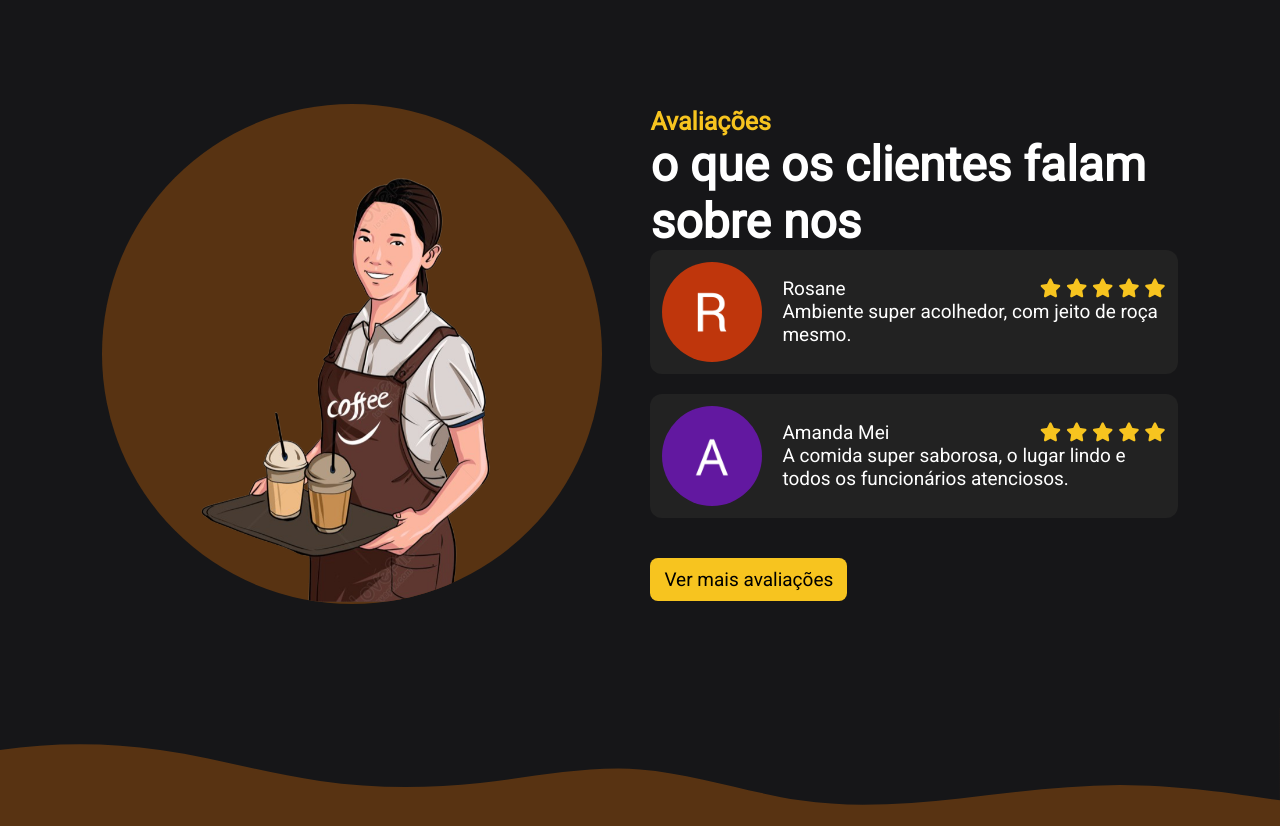
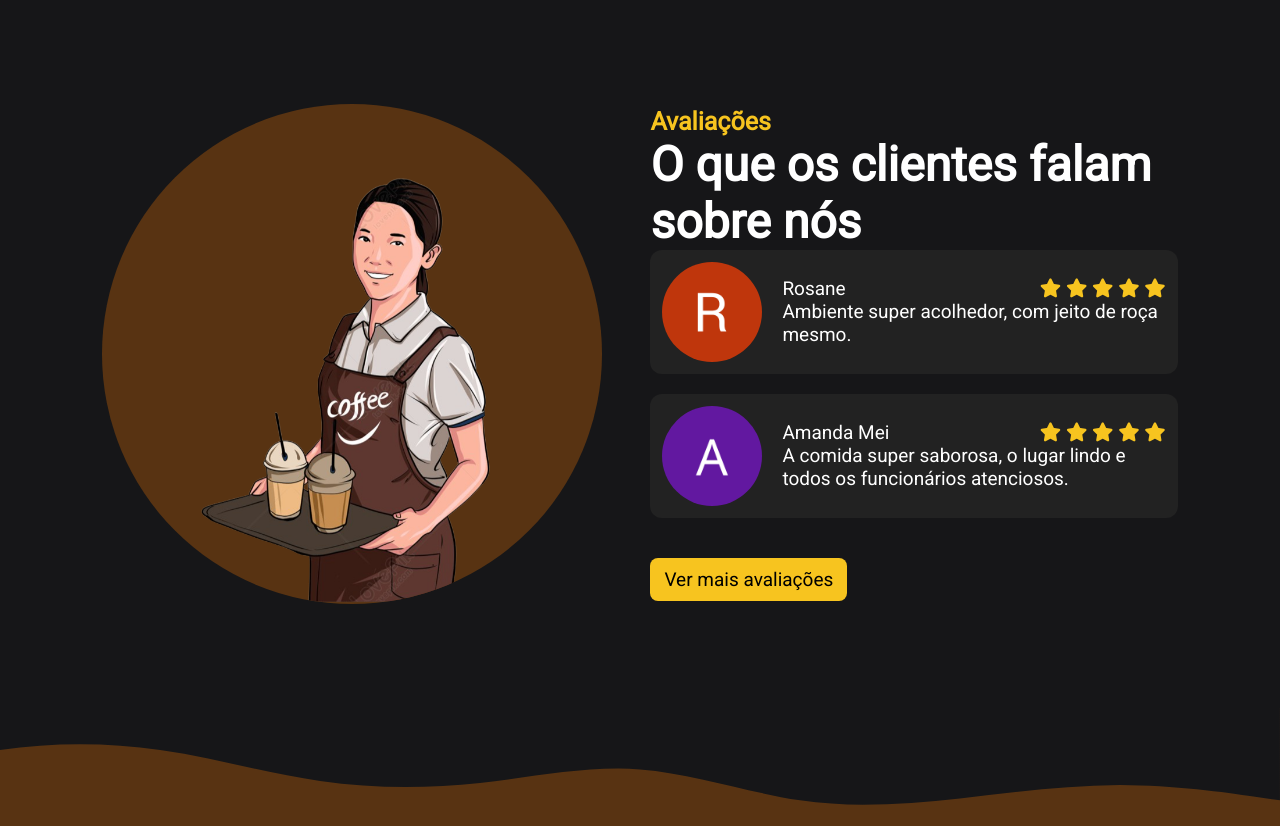
Before and after one commit to jao711/cafe-ro-a, a plain HTML site: page index.html in a window 1280 px wide. Shown: the part 1600-2426 px from the top of the page. Drawn offline with nearby package versions, Linux system fonts and the light colour scheme.

Commit message:
Update index.html

```diff
--- a/index.html
+++ b/index.html
@@ -241,7 +241,7 @@
                 <h2 class="section-title">
                     Avaliações
                 </h2>
-                <h3 class="section-subtitle"> o que os clientes falam sobre nos</h3>
+                <h3 class="section-subtitle"> O que os clientes falam sobre nós</h3>
                 <div id="feedbacks">
                     <div class="feedback">
                         <img src="./cafes/r.png" class="feedback-avatar">
```
